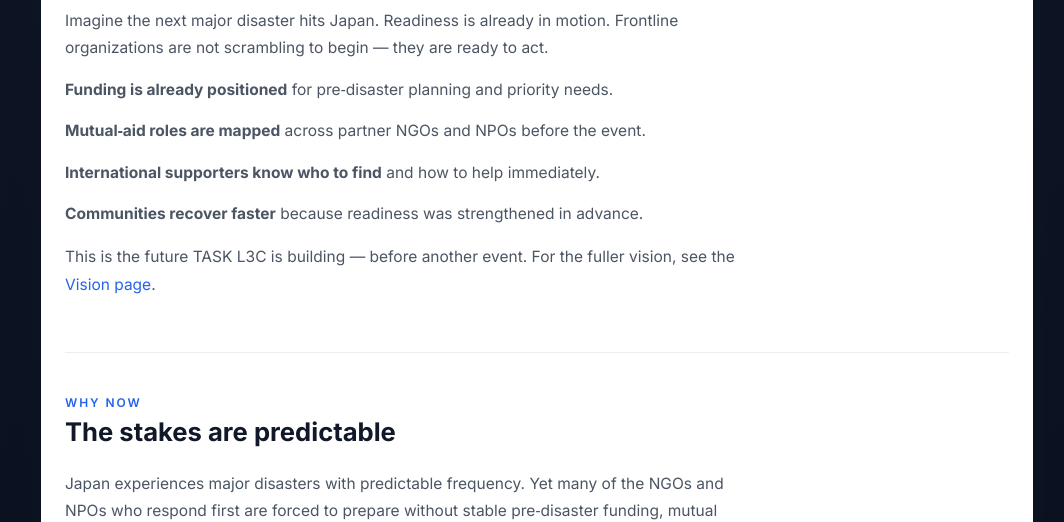
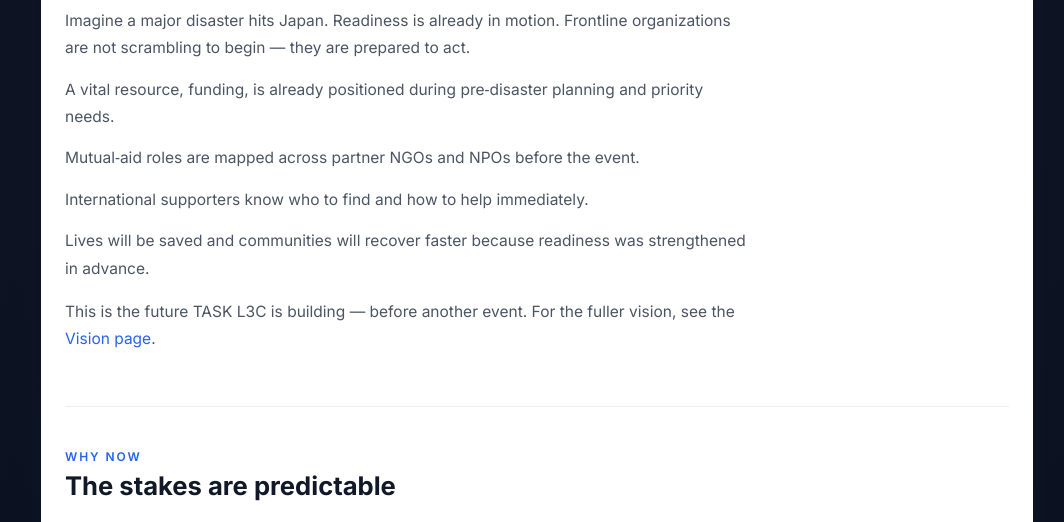
Before and after one commit to taskl3c/taskl3c.github.io, a plain HTML site: page index.html in a window 1280 px wide. Shown: the part 578-1100 px from the top of the page, without its empty margins (103-1167 px from the left). Drawn offline with Linux system fonts and the light colour scheme.

Commit message:
Update index.html

```diff
--- a/index.html
+++ b/index.html
@@ -8,7 +8,6 @@
   <link rel="stylesheet" href="/styles.css" />
 </head>
 <body class="theme-soft">
-
   <a href="#main-content" class="skip-link">Skip to main content</a>
 
   <div class="site-header-shell">
@@ -21,7 +20,7 @@
         </div>
       </div>
       <nav class="nav-links" aria-label="Primary">
-        <a href="/index.html">Home</a>
+        <a href="/index.html" aria-current="page">Home</a>
         <a href="/about.html">Vision</a>
         <a href="/programs.html">Programs</a>
         <a href="/transparency.html">Transparency</a>
@@ -31,7 +30,7 @@
       </nav>
     </header>
     <nav class="nav-links-mobile" aria-label="Primary (compact)">
-      <a href="/index.html">Home</a>
+      <a href="/index.html" aria-current="page">Home</a>
       <a href="/about.html">Vision</a>
       <a href="/programs.html">Programs</a>
       <a href="/transparency.html">Transparency</a>
@@ -39,7 +38,6 @@
       <a href="/ja/">日本語</a>
     </nav>
   </div>
-
 
   <main id="main-content" class="page-shell">
     <!-- HERO -->
@@ -88,29 +86,31 @@
 
     <!-- MAIN CONTENT CARD -->
     <div class="card-surface">
+
       <!-- VISION -->
       <section id="vision" class="section">
         <header class="section-header">
           <div class="eyebrow">Vision</div>
-          <h2>What success looks like</h2>
+          <h2>What Working Together Looks Like</h2>
         </header>
+
         <p>
-          Imagine the next major disaster hits Japan. Readiness is already in motion.
-          Frontline organizations are not scrambling to begin — they are ready to act.
+          Imagine a major disaster hits Japan. Readiness is already in motion.
+          Frontline organizations are not scrambling to begin — they are prepared to act.
         </p>
 
         <div class="vision-grid" aria-label="Success snapshots">
           <div class="vision-tile">
-            <p><strong>Funding is already positioned</strong> for pre‑disaster planning and priority needs.</p>
+            <p>A vital resource, funding, is already positioned during pre‑disaster planning and priority needs.</p>
           </div>
           <div class="vision-tile">
-            <p><strong>Mutual‑aid roles are mapped</strong> across partner NGOs and NPOs before the event.</p>
+            <p>Mutual‑aid roles are mapped across partner NGOs and NPOs before the event.</p>
           </div>
           <div class="vision-tile">
-            <p><strong>International supporters know who to find</strong> and how to help immediately.</p>
+            <p>International supporters know who to find and how to help immediately.</p>
           </div>
           <div class="vision-tile">
-            <p><strong>Communities recover faster</strong> because readiness was strengthened in advance.</p>
+            <p>Lives will be saved and communities will recover faster because readiness was strengthened in advance.</p>
           </div>
         </div>
 
@@ -282,13 +282,11 @@
     </div>
   </main>
 
-
   <footer>
     <div class="footer-meta">
       <span>© TASK L3C — Public-benefit low-profit limited liability company (L3C).</span>
       <span>Site served via GitHub Pages at <strong>taskl3c.com</strong>.</span>
     </div>
   </footer>
-
 </body>
 </html>
```
